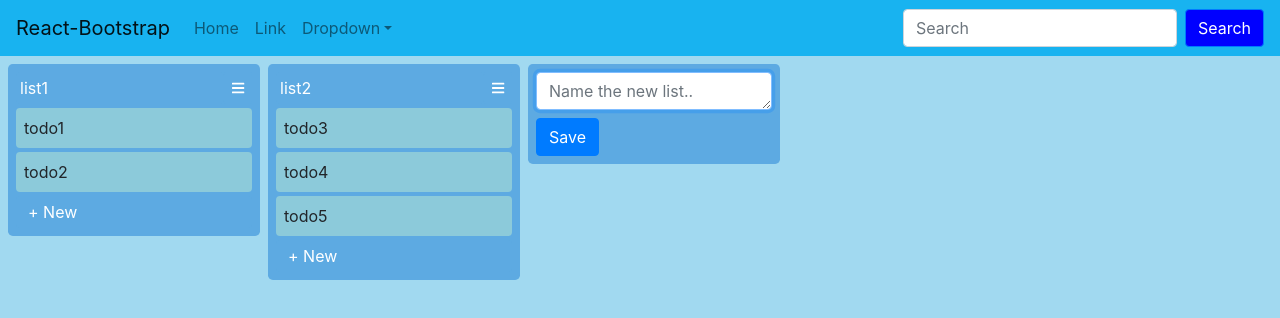
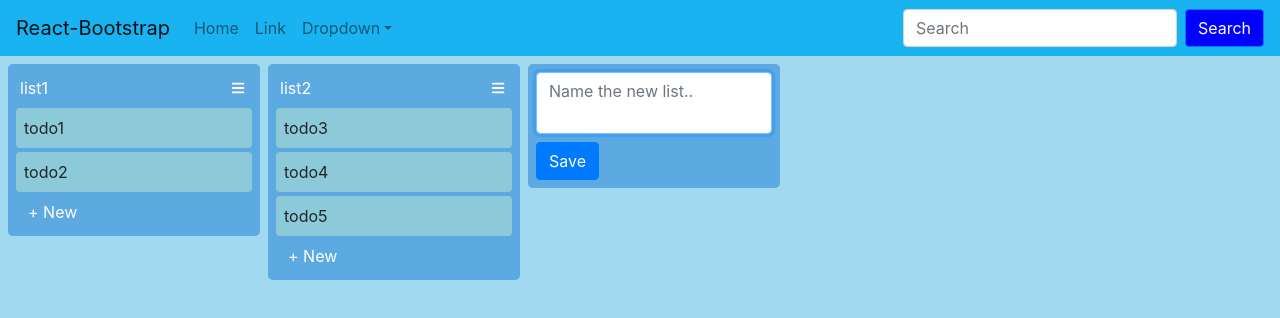
Before and after one commit to jasperdyb/ReactTrelloClone, a React (Create React App) app in the folder client/: page / in a window 1280 px wide. Both pictures are taken after a click on the button "Add a new list...". Shown: the top 318 px of the page. Built offline with nearby package versions, Linux system fonts and the light colour scheme.

Commit message:
edit NewList style

```diff
--- a/client/src/components/NewList.jsx
+++ b/client/src/components/NewList.jsx
@@ -54,11 +54,10 @@ export default function NewList({ addList }) {
     );
   } else {
     return (
-      <div className="list p-2 m-1  rounded-lg">
+      <div className="list p-2 m-1 rounded-lg new-list-edit">
         <Form>
           <Form.Control
             as="textarea"
-            rows="1"
             value={listName}
             placeholder="Name the new list.."
             ref={editRef}
--- a/client/src/styles/app.scss
+++ b/client/src/styles/app.scss
@@ -45,9 +45,9 @@
         width: 80%;
         border: none;
         overflow: hidden;
-        resize: none;
         background-color: #5daae2;
         vertical-align: top;
+        resize: none;
 
         cursor: pointer;
 
@@ -81,6 +81,12 @@
     &.new-list {
       opacity: 0.3;
       @include disBorderAndShadowOnFocus();
+    }
+
+    &.new-list-edit {
+      textarea {
+        resize: none;
+      }
     }
 
     .todo {
```
